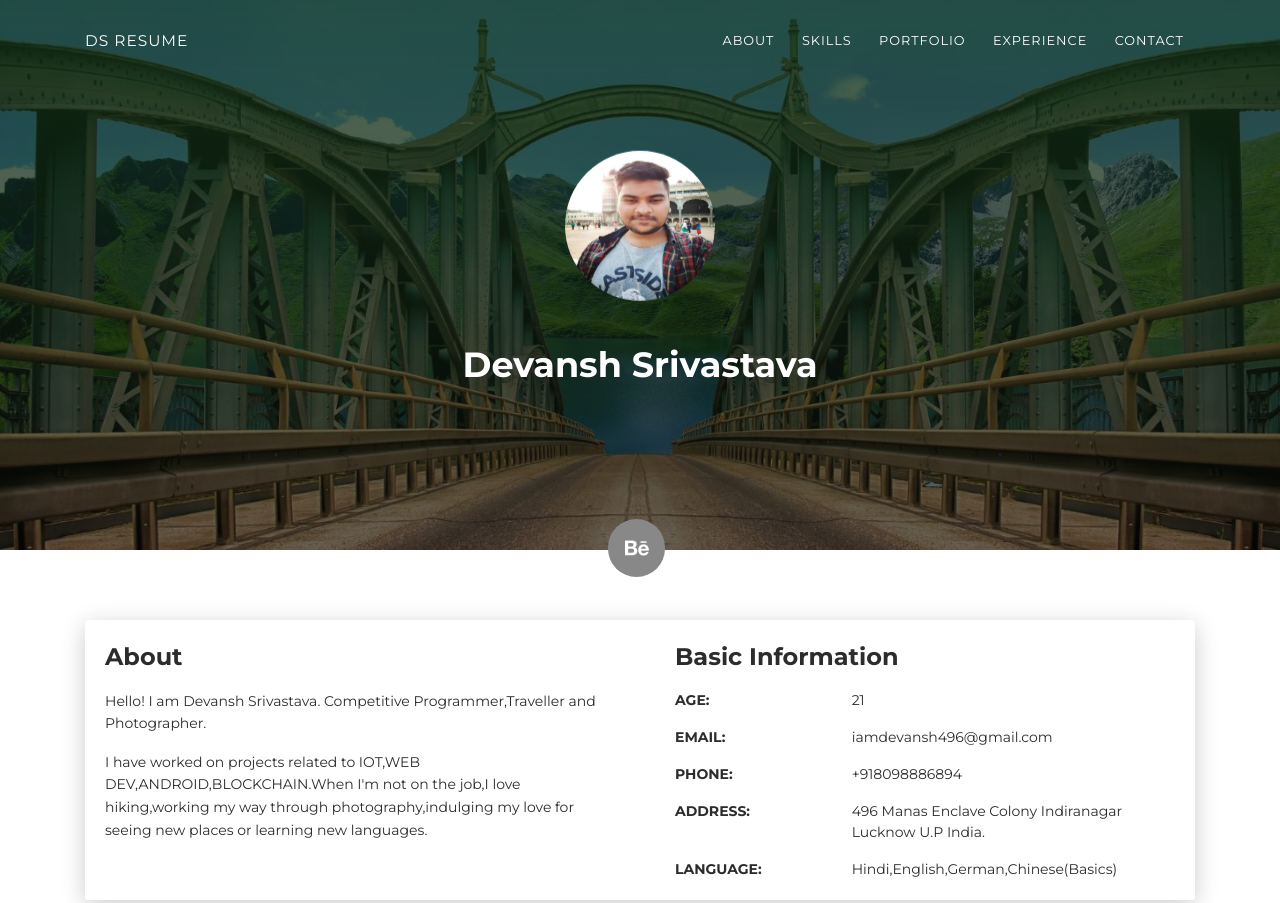
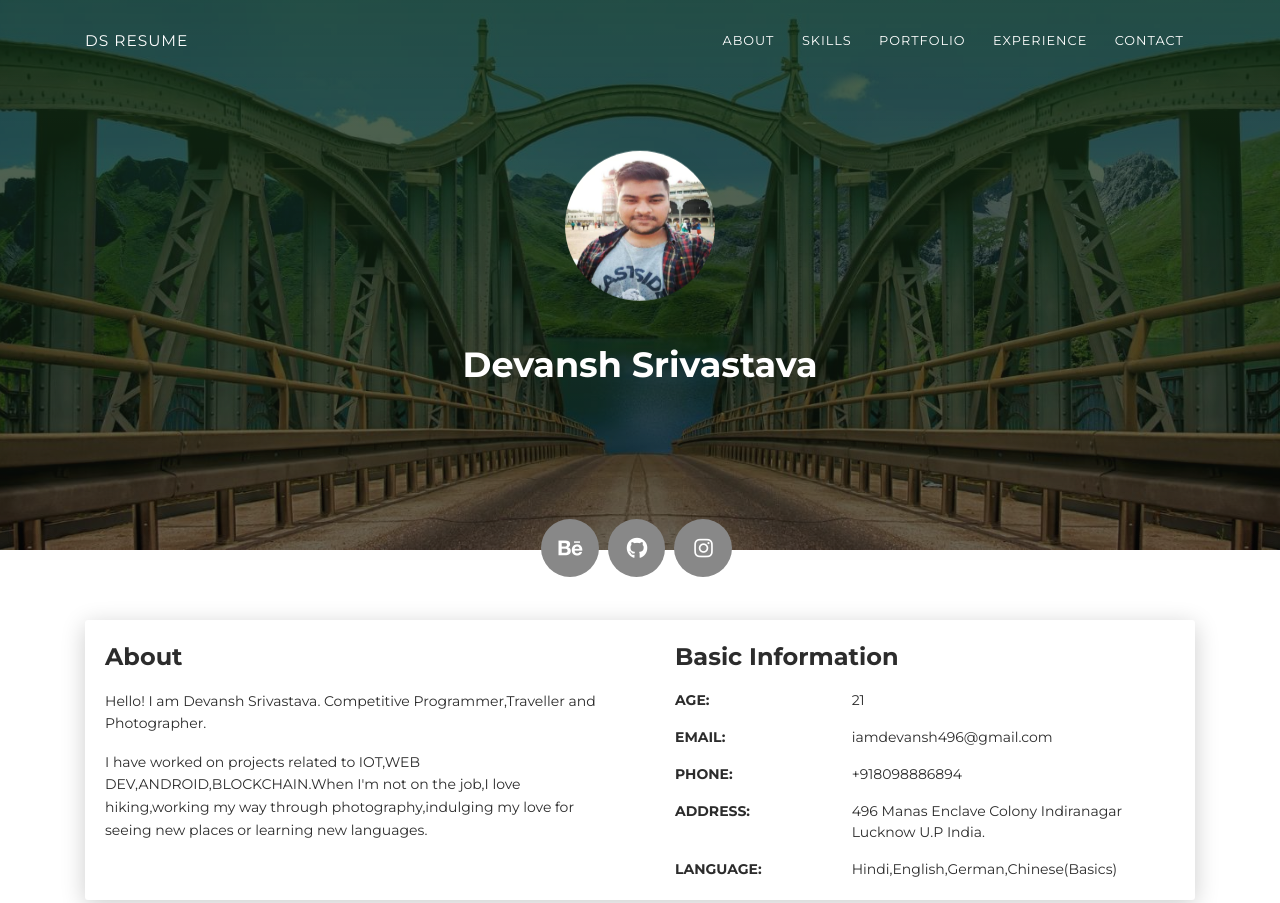
Before and after one commit to dev2298/devansh, a plain HTML site: page index.html in a window 1280 px wide. Shown: the top 903 px of the page. Drawn offline with Linux system fonts and the light colour scheme.

Commit message:
Update index.html

```diff
--- a/index.html
+++ b/index.html
@@ -48,7 +48,7 @@
       </div>
       <div class="section">
         <div class="container">
-          <div class="button-container"><a class="btn btn-default btn-round btn-lg btn-icon" href="https://www.behance.net/luckydev" rel="tooltip" title="Connect with me on Behance"><i class="fa fa-behance"></i></a></div>
+          <div class="button-container"><a class="btn btn-default btn-round btn-lg btn-icon" href="https://www.behance.net/luckydev" rel="tooltip" title="Connect with me on Behance"><i class="fa fa-behance"></i></a><a class="btn btn-default btn-round btn-lg btn-icon" href="https://github.com/dev2298" rel="tooltip" title="Connect with me on Github"><i class="fa fa-github"></i></a><a class="btn btn-default btn-round btn-lg btn-icon" href="https://instagram.com/___devansh__srivastava/" rel="tooltip" title="Connect with me on Instagram"><i class="fa fa-instagram"></i></a></div>
         </div>
       </div>
     </div>
```
